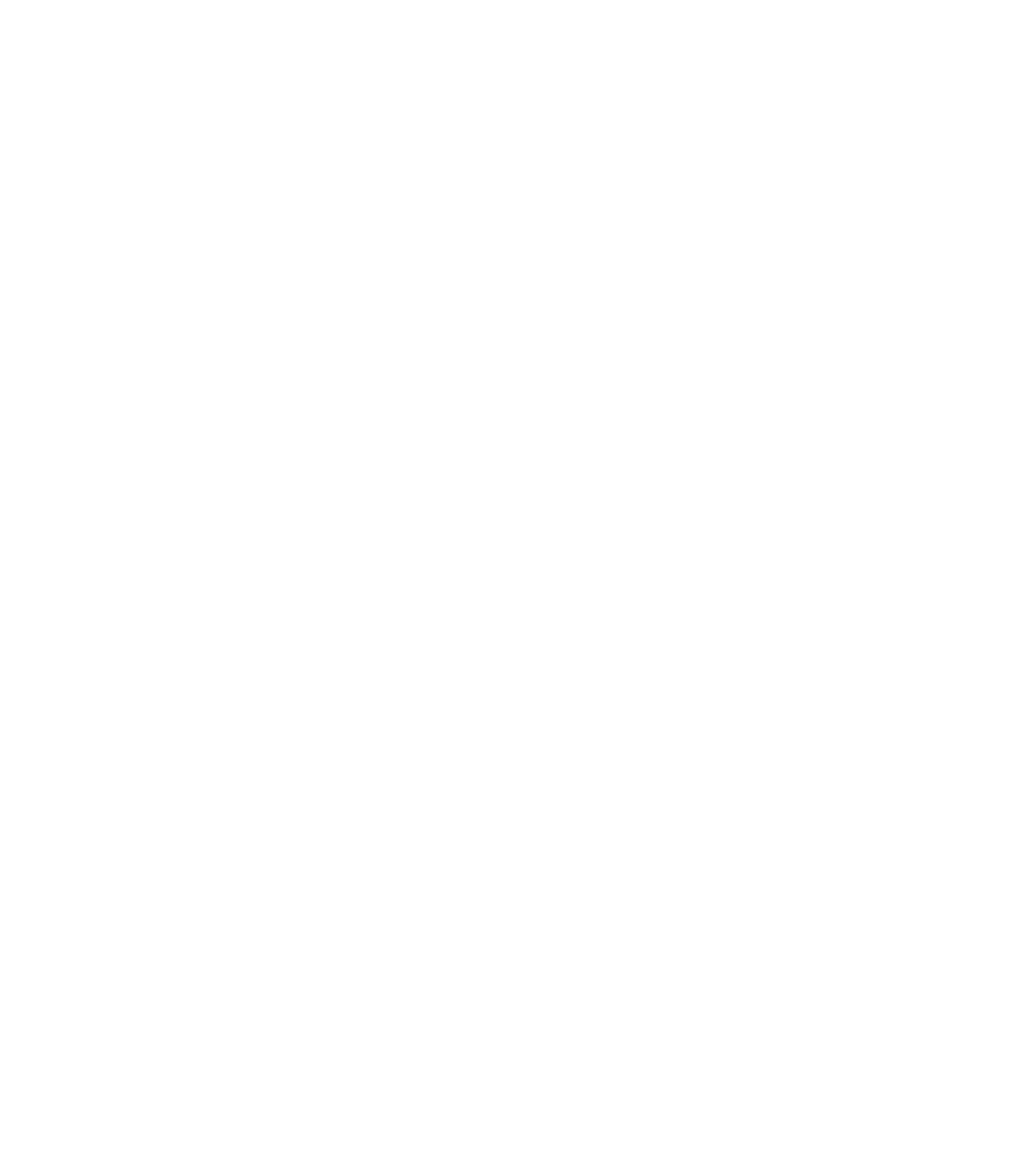
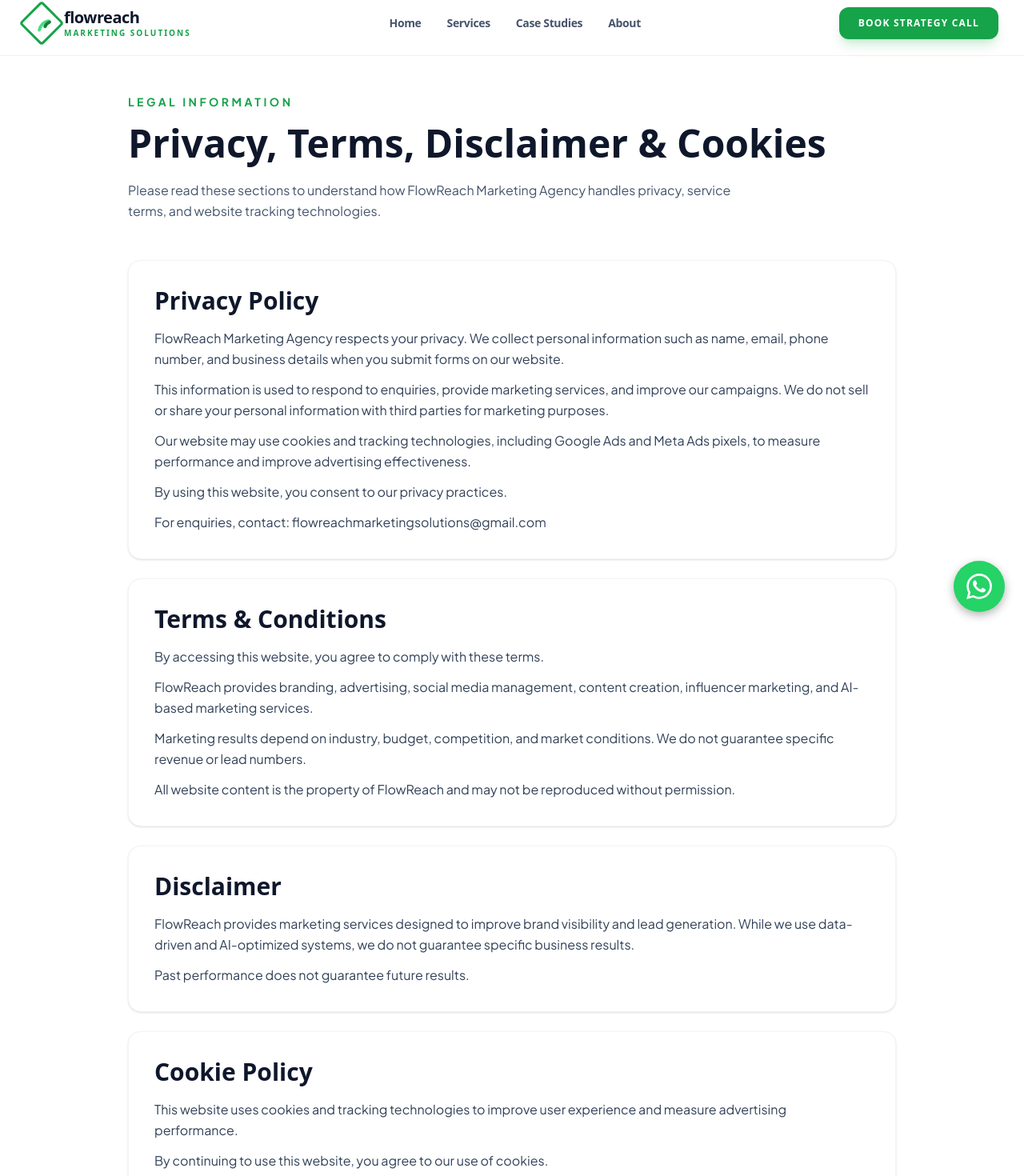
Before and after one commit to varuntejreddy03/flowreach, a React (Vite) app: page /legal in a window 1280 px wide. Before the commit this address had no page. Shown: the part 11-1481 px from the top of the page at 80% size. Before the commit the page ends 800 px from the top, so only its background shows below. Built offline with nearby package versions, Linux system fonts and the light colour scheme; a web font is replaced by a local one.

Commit message:
Add legal page with privacy, terms, disclaimer, and cookie policy

```diff
--- a/src/App.jsx
+++ b/src/App.jsx
@@ -5,16 +5,29 @@
 import CaseStudiesPage from './pages/CaseStudiesPage';
 import AboutPage from './pages/AboutPage';
 import ContactPage from './pages/ContactPage';
+import LegalPage from './pages/LegalPage';
 import { useEffect } from 'react';
 import { useLocation } from 'react-router-dom';
 
 // Scroll to top on route change
 const ScrollToTop = () => {
-  const { pathname } = useLocation();
+  const { pathname, hash } = useLocation();
 
   useEffect(() => {
+    if (hash) {
+      // Allow the route content to render before trying to scroll to anchor.
+      window.setTimeout(() => {
+        const id = hash.replace('#', '');
+        const target = document.getElementById(id);
+        if (target) {
+          target.scrollIntoView({ behavior: 'smooth', block: 'start' });
+        }
+      }, 0);
+      return;
+    }
+
     window.scrollTo(0, 0);
-  }, [pathname]);
+  }, [pathname, hash]);
 
   return null;
 };
@@ -30,6 +43,7 @@
           <Route path="case-studies" element={<CaseStudiesPage />} />
           <Route path="about" element={<AboutPage />} />
           <Route path="contact" element={<ContactPage />} />
+          <Route path="legal" element={<LegalPage />} />
         </Route>
       </Routes>
     </Router>
--- a/src/components/Footer.jsx
+++ b/src/components/Footer.jsx
@@ -1,5 +1,6 @@
 import Logo from './Logo';
 import { motion } from 'framer-motion';
+import { Link } from 'react-router-dom';
 
 const Footer = () => (
   <footer className="bg-white border-t border-slate-100 py-10 sm:py-16">
@@ -70,6 +71,13 @@
       </div>
 
       <div className="border-t border-slate-100 pt-8 mt-8 flex flex-col items-center gap-4">
+        <div className="flex flex-wrap items-center justify-center gap-x-5 gap-y-2 text-xs font-semibold text-slate-500">
+          <Link to="/legal#privacy-policy" className="hover:text-primary transition-colors">Privacy Policy</Link>
+          <Link to="/legal#terms-and-conditions" className="hover:text-primary transition-colors">Terms & Conditions</Link>
+          <Link to="/legal#disclaimer" className="hover:text-primary transition-colors">Disclaimer</Link>
+          <Link to="/legal#cookie-policy" className="hover:text-primary transition-colors">Cookie Policy</Link>
+        </div>
+
         <div className="flex items-center gap-2 text-slate-600 text-sm font-medium">
           Made with <span className="text-red-500 mx-1">❤️</span> by
           <a href="https://staffarc.in" target="_blank" rel="noopener noreferrer" className="flex items-center gap-1.5 hover:opacity-80 transition-opacity">
--- /dev/null
+++ b/src/pages/LegalPage.jsx
@@ -0,0 +1,95 @@
+import { motion } from 'framer-motion';
+
+const legalSections = [
+  {
+    id: 'privacy-policy',
+    title: 'Privacy Policy',
+    content: [
+      'FlowReach Marketing Agency respects your privacy. We collect personal information such as name, email, phone number, and business details when you submit forms on our website.',
+      'This information is used to respond to enquiries, provide marketing services, and improve our campaigns. We do not sell or share your personal information with third parties for marketing purposes.',
+      'Our website may use cookies and tracking technologies, including Google Ads and Meta Ads pixels, to measure performance and improve advertising effectiveness.',
+      'By using this website, you consent to our privacy practices.',
+      'For enquiries, contact: flowreachmarketingsolutions@gmail.com'
+    ]
+  },
+  {
+    id: 'terms-and-conditions',
+    title: 'Terms & Conditions',
+    content: [
+      'By accessing this website, you agree to comply with these terms.',
+      'FlowReach provides branding, advertising, social media management, content creation, influencer marketing, and AI-based marketing services.',
+      'Marketing results depend on industry, budget, competition, and market conditions. We do not guarantee specific revenue or lead numbers.',
+      'All website content is the property of FlowReach and may not be reproduced without permission.'
+    ]
+  },
+  {
+    id: 'disclaimer',
+    title: 'Disclaimer',
+    content: [
+      'FlowReach provides marketing services designed to improve brand visibility and lead generation. While we use data-driven and AI-optimized systems, we do not guarantee specific business results.',
+      'Past performance does not guarantee future results.'
+    ]
+  },
+  {
+    id: 'cookie-policy',
+    title: 'Cookie Policy',
+    content: [
+      'This website uses cookies and tracking technologies to improve user experience and measure advertising performance.',
+      'By continuing to use this website, you agree to our use of cookies.'
+    ]
+  }
+];
+
+const LegalPage = () => {
+  return (
+    <div className="bg-white pt-24 sm:pt-32 pb-14 sm:pb-20">
+      <div className="max-w-5xl mx-auto px-4 sm:px-6 lg:px-8">
+        <motion.div
+          initial={{ opacity: 0, y: 20 }}
+          whileInView={{ opacity: 1, y: 0 }}
+          viewport={{ once: true }}
+          transition={{ duration: 0.5 }}
+          className="mb-10 sm:mb-12"
+        >
+          <p className="text-primary text-xs sm:text-sm font-bold uppercase tracking-[0.25em] mb-3">
+            Legal Information
+          </p>
+          <h1 className="text-3xl sm:text-5xl font-black text-slate-900 leading-tight mb-4">
+            Privacy, Terms, Disclaimer & Cookies
+          </h1>
+          <p className="text-slate-600 text-sm sm:text-base max-w-3xl leading-relaxed">
+            Please read these sections to understand how FlowReach Marketing Agency handles privacy,
+            service terms, and website tracking technologies.
+          </p>
+        </motion.div>
+
+        <div className="space-y-5 sm:space-y-6">
+          {legalSections.map((section, index) => (
+            <motion.section
+              key={section.id}
+              id={section.id}
+              initial={{ opacity: 0, y: 16 }}
+              whileInView={{ opacity: 1, y: 0 }}
+              viewport={{ once: true }}
+              transition={{ duration: 0.45, delay: index * 0.04 }}
+              className="glass-card rounded-2xl p-5 sm:p-8 scroll-mt-28"
+            >
+              <h2 className="text-2xl sm:text-3xl font-black text-slate-900 mb-4">
+                {section.title}
+              </h2>
+              <div className="space-y-3">
+                {section.content.map((paragraph) => (
+                  <p key={paragraph} className="text-slate-700 text-sm sm:text-base leading-relaxed">
+                    {paragraph}
+                  </p>
+                ))}
+              </div>
+            </motion.section>
+          ))}
+        </div>
+      </div>
+    </div>
+  );
+};
+
+export default LegalPage;
```
